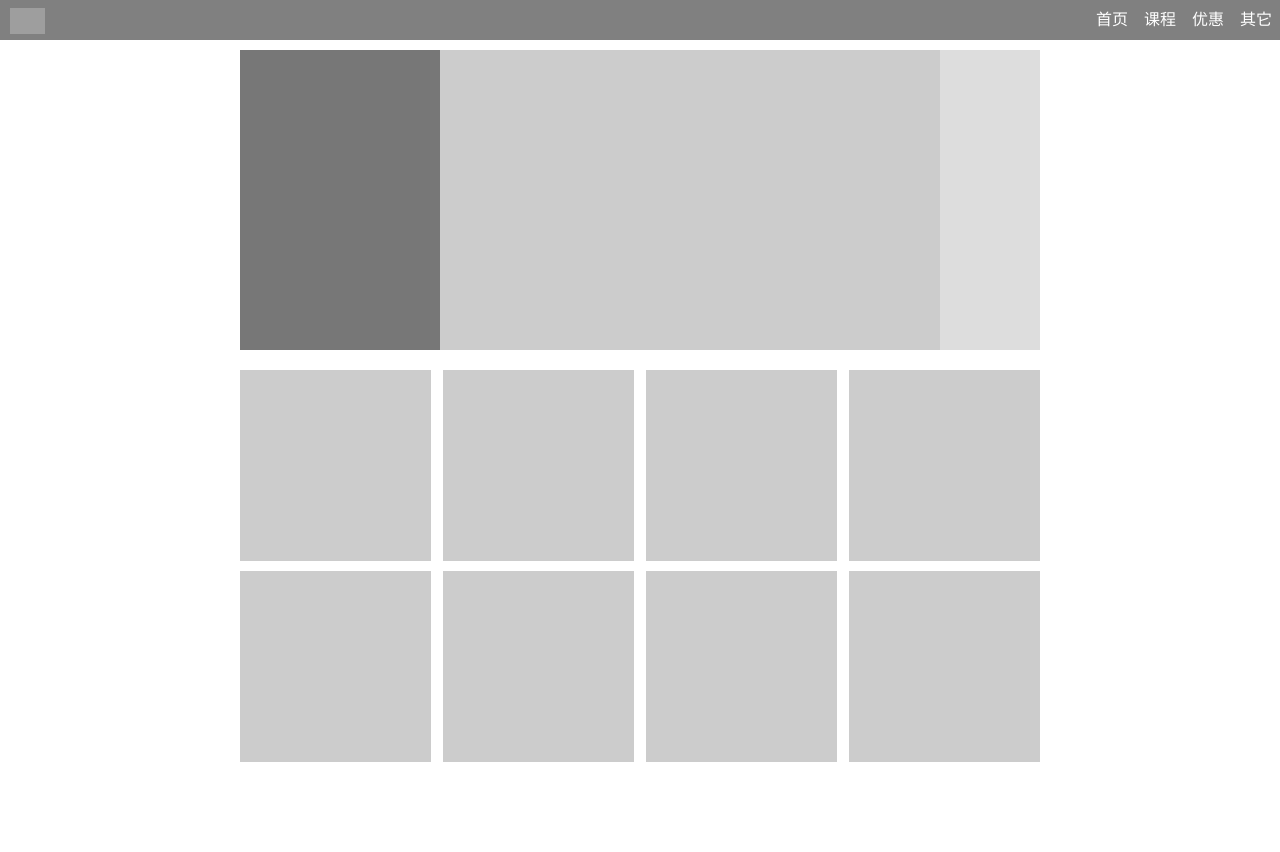
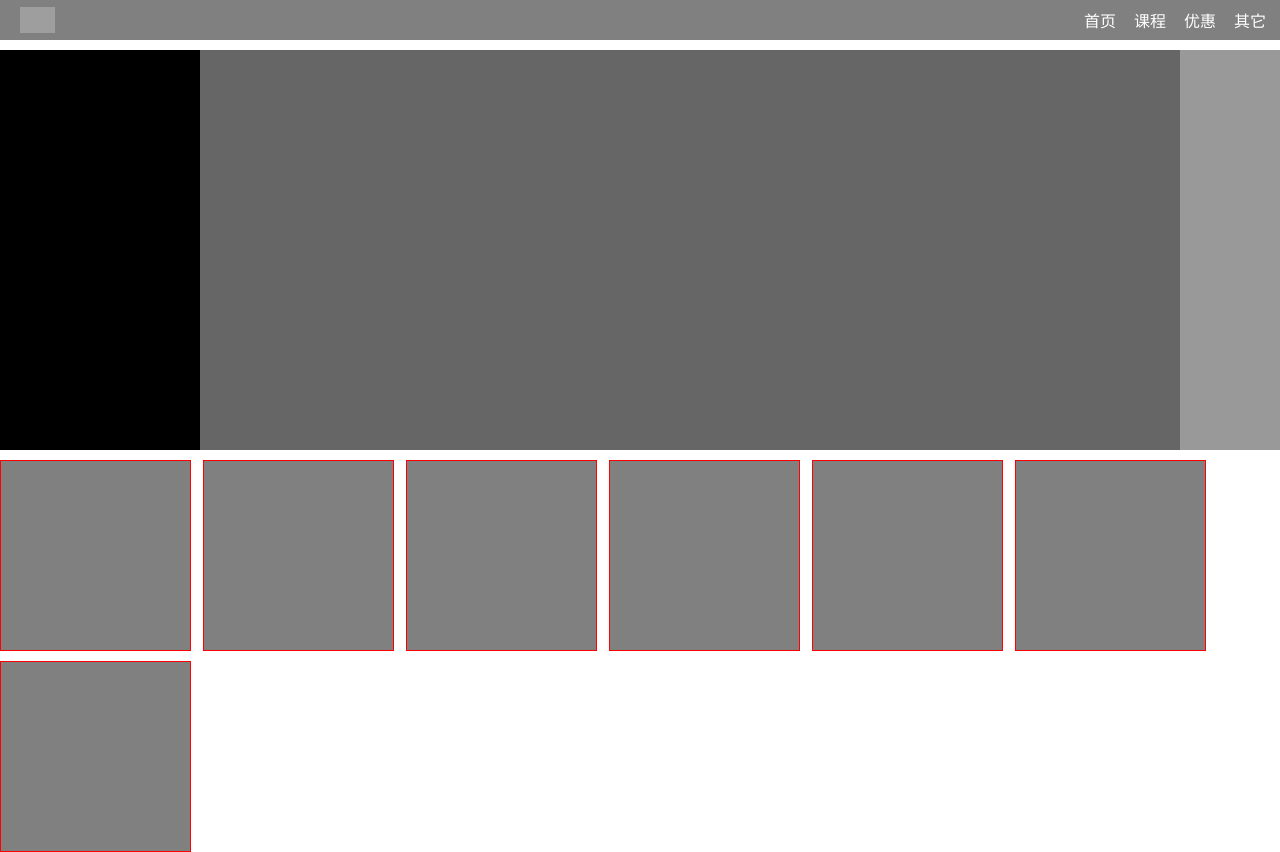
Before and after one commit to kongyi5/float-demo, a plain HTML site: page index.html in a window 1280 px wide. Before the commit the page ends 800 px from the top, so only its background shows below. Drawn offline with Linux system fonts and the light colour scheme; grey boxes are pictures that could not be loaded.

Commit message:
使用flex改写float

```diff
--- a/index.html
+++ b/index.html
@@ -7,14 +7,14 @@
     <link rel="stylesheet" href="./style.css" />
   </head>
   <body>
-    <header class="clearfix">
+    <header class="header">
       <div class="logo">
         <img
           src="https://static.xiedaimala.com/xdml/cdn/assets/white-logo-1a762b425df663fbccee710fe08d66951cea2fbc0a0350f03446ab30462e739f.png"
           alt=""
         />
       </div>
-      <ul class="clearfix nav">
+      <ul>
         <li>首页</li>
         <li>课程</li>
         <li>优惠</li>
@@ -22,22 +22,21 @@
       </ul>
     </header>
 
-    <div class="content clearfix">
-      <div class="aside"></div>
-      <div class="main"></div>
+    <div class="content">
+      <aside>一行6个字</aside>
+      <main></main>
       <div class="ad"></div>
     </div>
 
     <div class="imageList">
-      <div class="x clearfix">
-        <div class="images"></div>
-        <div class="images"></div>
-        <div class="images"></div>
-        <div class="images"></div>
-        <div class="images"></div>
-        <div class="images"></div>
-        <div class="images"></div>
-        <div class="images"></div>
+      <div class="inner">
+        <div class="image"></div>
+        <div class="image"></div>
+        <div class="image"></div>
+        <div class="image"></div>
+        <div class="image"></div>
+        <div class="image"></div>
+        <div class="image"></div>
       </div>
     </div>
   </body>
--- a/style.css
+++ b/style.css
@@ -3,83 +3,81 @@
   padding: 0;
   box-sizing: border-box;
 }
-.clearfix:after {
-  content: "";
-  display: block;
-  clear: both;
-}
 ul,
-ol {
+li {
   list-style: none;
 }
 img {
   max-width: 100%;
 }
+
+.header {
+  display: flex;
+  justify-content: space-between;
+  background: grey;
+  align-items: center;
+  padding: 4px 0;
+}
 .logo {
   background: grey;
-  display: inline-block;
-  float: left;
-  margin-top: 8px;
+  display: flex;
+  align-items: center;
 }
 .logo > img {
   height: 26px;
   vertical-align: top;
-  margin-left: 10px;
-}
-.nav {
-  float: right;
   margin-left: 20px;
 }
+
+ul {
+  /* margin-left: auto; */
+  display: flex;
+}
 ul > li {
-  float: left;
-  padding: 4px 0.5em;
-  line-height: 32px;
+  padding: 4px;
+  margin-right: 10px;
   color: white;
 }
-ul {
-  display: inline-block;
-}
-header {
-  background: grey;
-}
+
 .content {
+  min-width: 800px;
+  display: flex;
   margin-top: 10px;
-  width: 800px;
   margin-left: auto;
   margin-right: auto;
 }
-.content > .aside {
+.content > aside {
+  background: #000;
   width: 200px;
-  height: 300px;
-  background: #777;
-  float: left;
 }
-.content > .main {
-  width: 500px;
-  height: 300px;
-  background: #ccc;
-  float: left;
+.content > main {
+  background: #666;
+  height: 400px;
+  flex-grow: 1;
 }
 .content > .ad {
   width: 100px;
-  height: 300px;
-  background: #ddd;
-  float: left;
+  background: #999;
 }
+
 .imageList {
-  width: 800px;
+  min-width: 800px;
+  margin-left: auto;
   margin-right: auto;
-  margin-left: auto;
-  margin-top: 20px;
+  justify-content: space-between;
 }
-.imageList > .x > .images {
+.image {
   width: 191px;
   height: 191px;
-  background: #ccc;
-  float: left;
-  margin-left: 12px;
-  margin-bottom: 10px;
+  background: grey;
+  margin-left: 6px;
+  margin-right: 6px;
+  margin-top: 10px;
+  border: 1px solid red;
 }
-.imageList > .x {
-  margin-left: -12px;
+.imageList > .inner {
+  display: flex;
+  flex-wrap: wrap;
+  margin-left: -6px;
+  margin-right: -6px;
 }
```
